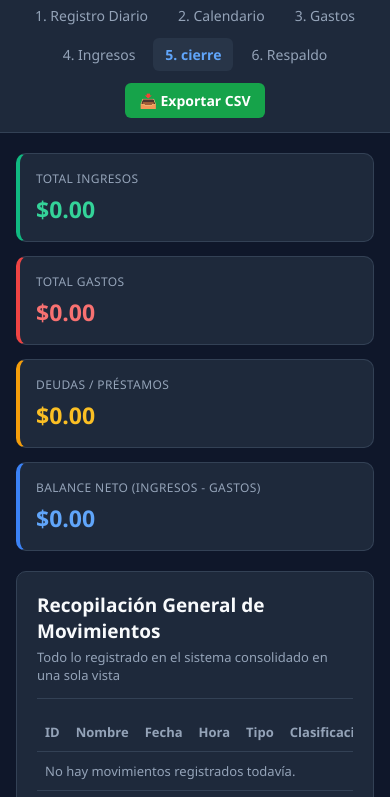
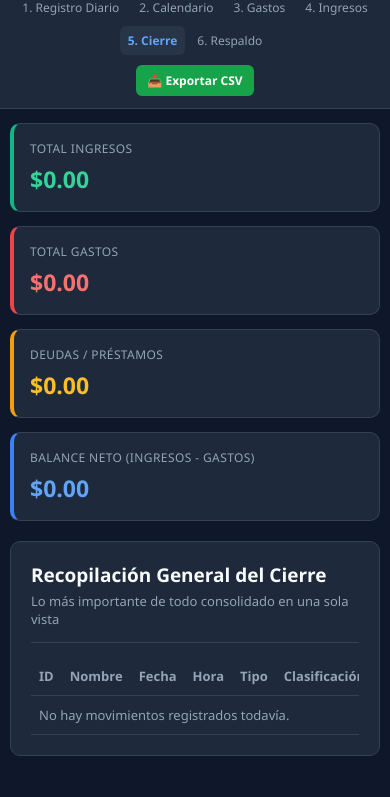
Before and after one commit to leonchavez529-dev/control-gastos-upds, a plain HTML site: page cierre.html in a window 390 px wide. Shown: the part 51-848 px from the top of the page. Drawn offline with Linux system fonts and the light colour scheme.

Commit message:
Update cierre.html

```diff
--- a/cierre.html
+++ b/cierre.html
@@ -3,7 +3,7 @@
 <head>
   <meta charset="UTF-8" />
   <meta name="viewport" content="width=device-width, initial-scale=1.0" />
-  <title>5. Resumen - Control Financiero</title>
+  <title>5. Cierre - Control Financiero</title>
   <style>
     :root {
       --bg-main: #0f172a;
@@ -20,7 +20,7 @@
     }
 
     * { box-sizing: border-box; margin: 0; padding: 0; font-family: 'Segoe UI', system-ui, -apple-system, sans-serif; }
-    body { background: var(--bg-main); color: var(--text-main); min-height: 100vh; display: flex; flex-direction: column; }
+    body { background: var(--bg-main); color: var(--text-main); min-height: 100vh; display: flex; flex-direction: column; overflow-x: hidden; }
 
     header {
       background: var(--bg-nav);
@@ -85,12 +85,19 @@
     }
 
     @media (max-width: 768px) {
-      .header-inner { justify-content: center; text-align: center; }
+      header { padding: 12px 10px; }
+      .header-inner { justify-content: center; text-align: center; gap: 10px; }
+      .brand { font-size: 16px; }
+      nav { gap: 4px; }
+      nav a { font-size: 12px; padding: 6px 8px; }
+      .btn-csv { font-size: 12px; padding: 7px 11px; }
+      .container { padding: 14px 10px 24px; }
+      .card { padding: 14px 12px; }
     }
 
     .summary-grid {
       display: grid;
-      grid-template-columns: repeat(auto-fit, minmax(220px, 1fr));
+      grid-template-columns: repeat(auto-fit, minmax(210px, 1fr));
       gap: 14px;
       margin-bottom: 20px;
     }
@@ -147,6 +154,7 @@
       font-size: 12px;
       font-weight: 600;
       display: inline-block;
+      white-space: nowrap;
     }
     .tag-ingreso {
       background: rgba(16, 185, 129, 0.16);
@@ -198,14 +206,14 @@
 <body>
   <header>
     <div class="header-inner">
-      <div class="brand">📊 Resumen General Financiero</div>
+      <div class="brand">📊 Cierre</div>
       <nav>
-        <a href="index.html">1. Registro Diario</a>
-        <a href="calendario.html">2. Calendario</a>
-        <a href="gastos.html">3. Gastos</a>
-        <a href="Ingresos.html">4. Ingresos</a>
-        <a href="cierre.html" class="active">5. cierre</a>
-        <a href="respaldo.html">6. Respaldo</a>
+        <a href="./index.html">1. Registro Diario</a>
+        <a href="./calendario.html">2. Calendario</a>
+        <a href="./gastos-menores.html">3. Gastos</a>
+        <a href="./gastos-mayores.html">4. Ingresos</a>
+        <a href="./ingresos-cierre.html" class="active">5. Cierre</a>
+        <a href="./respaldo.html">6. Respaldo</a>
       </nav>
       <button type="button" class="btn-csv" onclick="exportarCSV()">📥 Exportar CSV</button>
     </div>
@@ -234,8 +242,8 @@
     <section class="card">
       <div class="card-header">
         <div>
-          <div class="card-title">Recopilación General de Movimientos</div>
-          <div class="card-subtitle">Todo lo registrado en el sistema consolidado en una sola vista</div>
+          <div class="card-title">Recopilación General del Cierre</div>
+          <div class="card-subtitle">Lo más importante de todo consolidado en una sola vista</div>
         </div>
       </div>
       <div style="overflow-x: auto;">
@@ -267,16 +275,27 @@
     const ahora = new Date();
     const fechaHoyISO = `${ahora.getFullYear()}-${String(ahora.getMonth() + 1).padStart(2, '0')}-${String(ahora.getDate()).padStart(2, '0')}`;
 
-    let transacciones = JSON.parse(localStorage.getItem('gastos_app_transacciones')) || [];
-    let diasCerrados = JSON.parse(localStorage.getItem('gastos_app_dias_cerrados')) || [];
+    function leerJSONSeguro(clave, valorPorDefecto) {
+      try {
+        const raw = localStorage.getItem(clave);
+        if (!raw) return valorPorDefecto;
+        const parsed = JSON.parse(raw);
+        return Array.isArray(parsed) ? parsed : valorPorDefecto;
+      } catch (e) {
+        return valorPorDefecto;
+      }
+    }
+
+    let transacciones = leerJSONSeguro('gastos_app_transacciones', []);
+    let diasCerrados = leerJSONSeguro('gastos_app_dias_cerrados', []);
 
     window.onload = function () {
       renderizarResumen();
     };
 
     function eliminarRegistro(id) {
-      diasCerrados = JSON.parse(localStorage.getItem('gastos_app_dias_cerrados')) || [];
-      transacciones = JSON.parse(localStorage.getItem('gastos_app_transacciones')) || [];
+      diasCerrados = leerJSONSeguro('gastos_app_dias_cerrados', []);
+      transacciones = leerJSONSeguro('gastos_app_transacciones', []);
 
       const item = transacciones.find(t => t.id === id);
       if (!item) return;
@@ -308,7 +327,7 @@
     }
 
     function renderizarResumen() {
-      transacciones = JSON.parse(localStorage.getItem('gastos_app_transacciones')) || [];
+      transacciones = leerJSONSeguro('gastos_app_transacciones', []);
 
       let totalIngresos = 0;
       let totalGastos = 0;
@@ -353,7 +372,7 @@
     }
 
     function exportarCSV() {
-      transacciones = JSON.parse(localStorage.getItem('gastos_app_transacciones')) || [];
+      transacciones = leerJSONSeguro('gastos_app_transacciones', []);
       let totalIngresos = 0;
       let totalGastos = 0;
       let totalPrestamos = 0;
```
